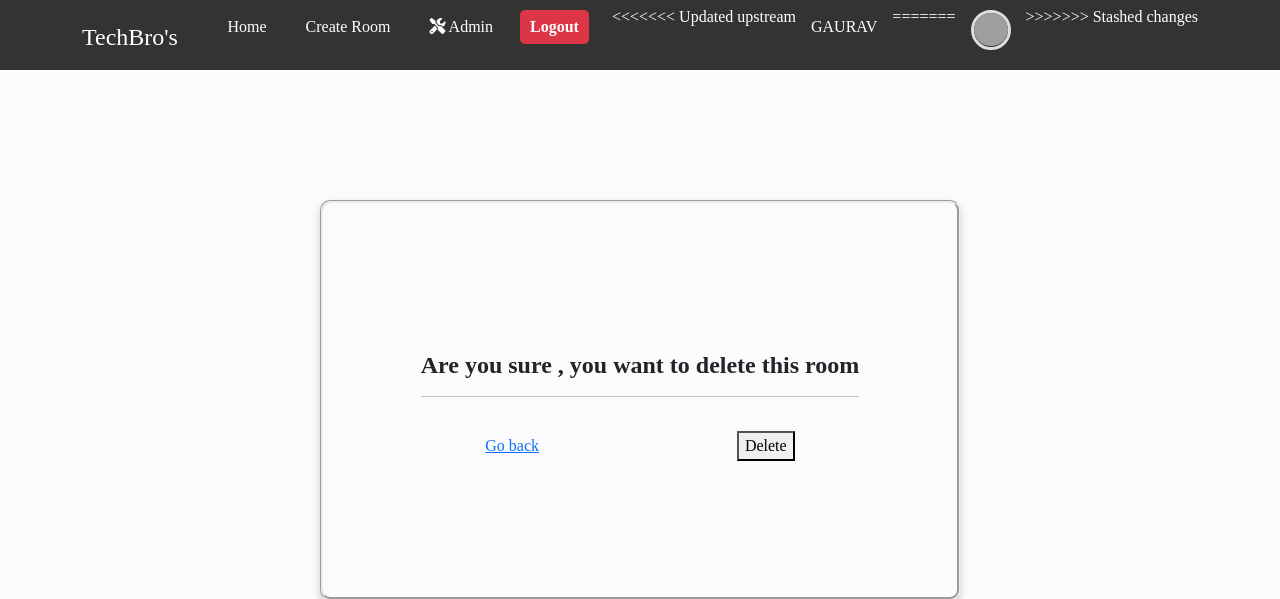
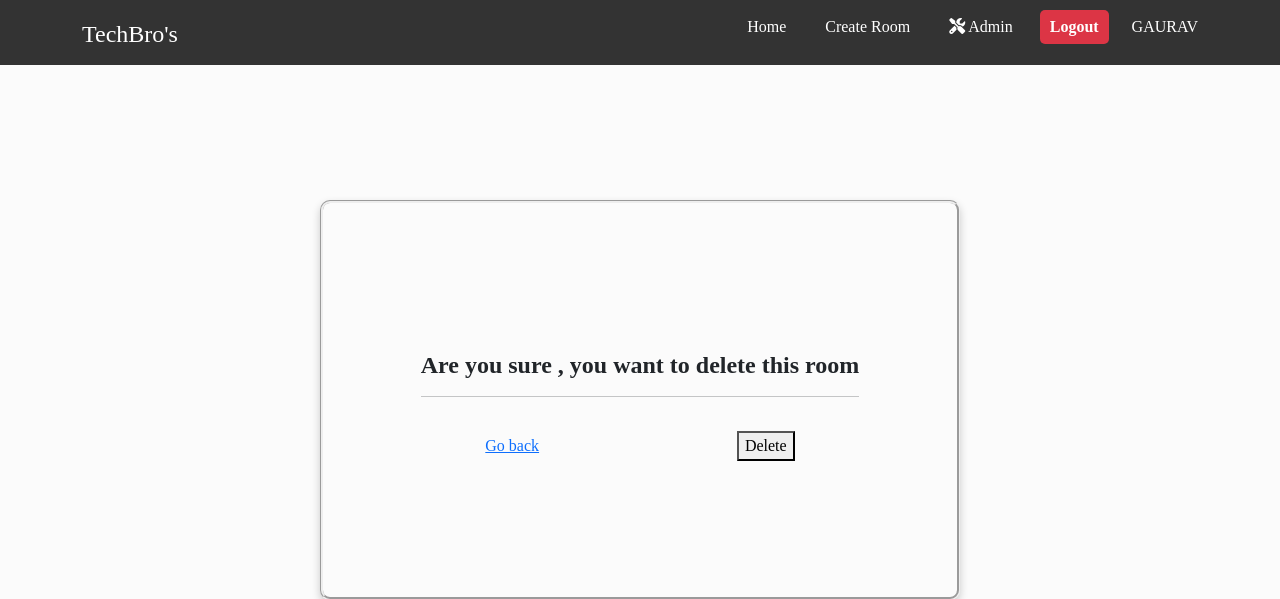
Before and after one commit to gaurav2311102/Live-Chat-room-application, a Django app: page /delete-room/16 in a window 1280 px wide. Shown: the top 599 px of the page. Run offline with Django 5.2, Linux system fonts and the light colour scheme; a user stored in the database is signed in; data comes from the database, SQL or seed files in the repository; grey boxes are pictures that could not be loaded.

Commit message:
Update base.html
modified Navbar after login

```diff
--- a/templates/base.html
+++ b/templates/base.html
@@ -46,15 +46,9 @@
                 </form>
               </li>
 
-<<<<<<< Updated upstream
-              {% comment %} <li><a href="{% url 'user-profile' request.user.id %}" ><img src="{{ request.user.profile.profile_pic.url }}" alt="" class='navbar-profile-pic'></a></li>
-     {% endcomment %}
+              {% comment %} <li><a href="{% url 'user-profile' request.user.id %}" ><img src="{{ request.user.profile.profile_pic.url }}" alt="" class='navbar-profile-pic'></a></li> {% endcomment %}
+
               <li class="nav-user-name"><a href="{% url 'user-profile' request.user.id %}" >{{request.user.username|upper}}</a></li>
-=======
-              <li><a href="{% url 'user-profile' request.user.id %}" ><img src="{{ request.user.profile.profile_pic.url }}" alt="" class='navbar-profile-pic'></a></li>
-
-              {% comment %} <li class="nav-user-name"><a href="{% url 'user-profile' request.user.id %}" >{{request.user.username|upper}}</a></li>{% endcomment %}
->>>>>>> Stashed changes
 
             {% else %}
               <li>
```
